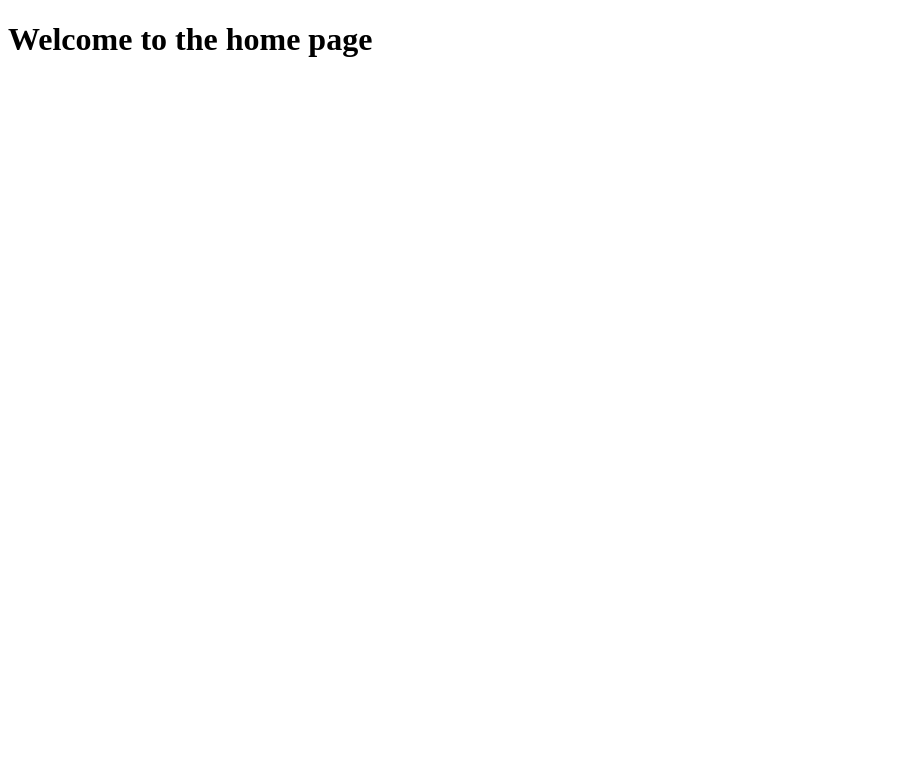
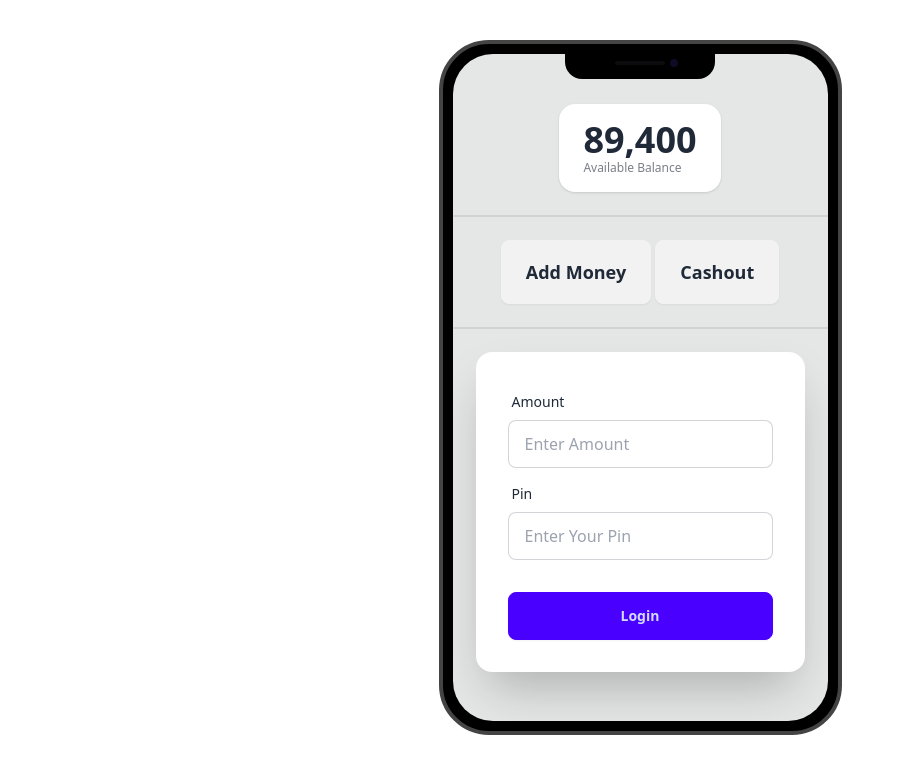
Before and after one commit to rohithaider/Dom-Project-Payoo-Mfs, a plain HTML site: page home.html in a window 1280 px wide. Shown: the whole page, without its empty margins (0-897 px from the left). Drawn offline with nearby package versions, Linux system fonts and the light colour scheme.

Commit message:
home page partial done

```diff
--- a/home.html
+++ b/home.html
@@ -1,11 +1,65 @@
 <!DOCTYPE html>
 <html lang="en">
-<head>
-    <meta charset="UTF-8">
-    <meta name="viewport" content="width=device-width, initial-scale=1.0">
-    <title>Document</title>
-</head>
-<body>
-    <h1>Welcome to the home page</h1>
-</body>
+  <head>
+    <meta charset="UTF-8" />
+    <meta name="viewport" content="width=device-width, initial-scale=1.0" />
+    <title>Home Page</title>
+    <link
+      href="https://cdn.jsdelivr.net/npm/daisyui@4.12.10/dist/full.min.css"
+      rel="stylesheet"
+      type="text/css"
+    />
+    <script src="https://cdn.tailwindcss.com"></script>
+  </head>
+  <body>
+    <main class="flex justify-center mt-10">
+      <div class="mockup-phone">
+        <div class="camera"></div>
+        <div class="display">
+          <div class="artboard artboard-demo phone-2">
+            <div>
+              <div class="stats shadow">
+                <div class="stat">
+                  <div class="stat-value">89,400</div>
+                  <div class="stat-desc">Available Balance</div>
+                </div>
+              </div>
+            </div>
+            <div class="divider"></div>
+            <!-- buttons -->
+             <div>
+                <button class="btn btn-lg">Add Money</button>
+                <button class="btn btn-lg">Cashout</button>
+             </div>
+             <div class="divider"></div>
+             <!-- add money form -->
+             <div>
+                <div class="card bg-base-100 w-full max-w-sm shrink-0 shadow-2xl">
+                    <form class="card-body">
+                      <div class="form-control">
+                        <label class="label">
+                          <span class="label-text">Amount</span>
+                        </label>
+                        <input type="text" placeholder="Enter Amount" class="input input-bordered" required />
+                      </div>
+                      <div class="form-control">
+                        <label class="label">
+                          <span class="label-text">Pin</span>
+                        </label>
+                        <input type="password" placeholder="Enter Your Pin" class="input input-bordered" required />
+
+                      </div>
+                      <div class="form-control mt-6">
+                        <button class="btn btn-primary">Login</button>
+                      </div>
+                    </form>
+                  </div>
+
+             </div>
+          </div>
+        </div>
+      </div>
+    </main>
+    <script src="js/home.js"></script>
+  </body>
 </html>
--- /dev/null
+++ b/js/home.js
@@ -0,0 +1 @@
+console.log('home added')
```
